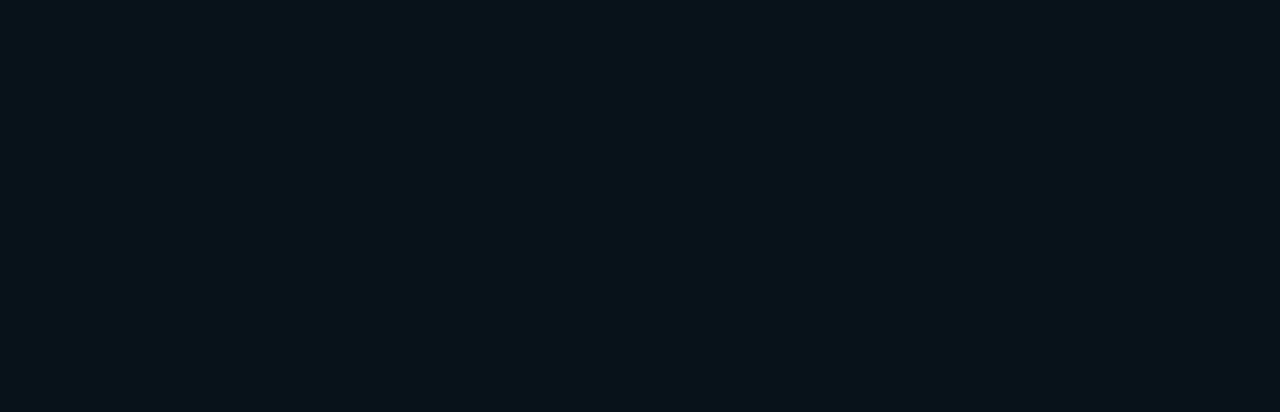
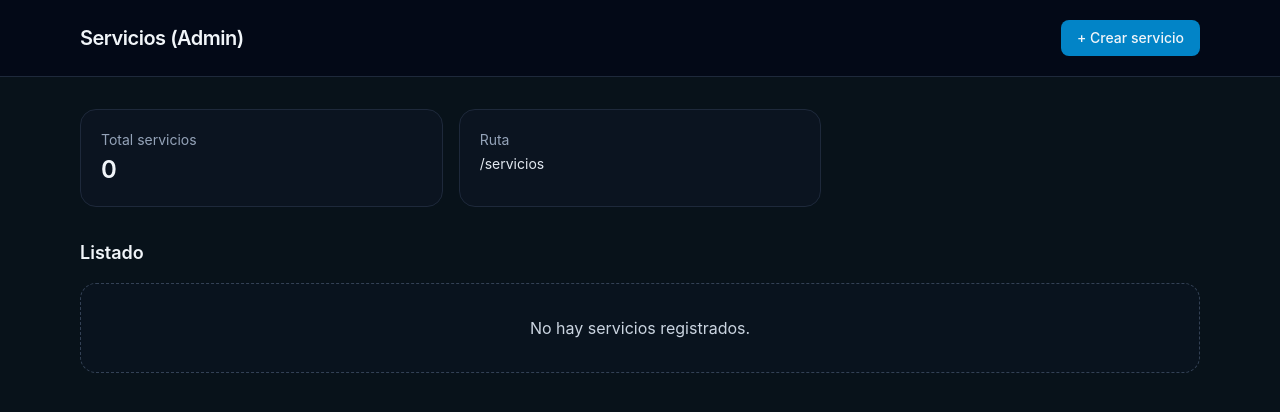
Before and after one commit to pipe2409/proyecto-desarrollo-web-angular, an Angular app: page /servicios/admin in a window 1280 px wide. Before the commit this address led to /. Shown: the top 412 px of the page. Built offline with nearby package versions, Linux system fonts and the light colour scheme.

Commit message:
Crear pagina de servicios de admin
Falta que consuma los datos de servicios.data

```diff
--- a/src/app/app-routing.module.ts
+++ b/src/app/app-routing.module.ts
@@ -3,10 +3,14 @@
 import { HomeComponent } from './features/landing/pages/home/home.component';
 import { TiposHabitacionAdminComponent } from './pages/tipos-habitacion-admin/tipos-habitacion-admin.component';
 import { TipoHabitacionFormComponent } from './pages/tipo-habitacion-form/tipo-habitacion-form.component';
+import { ServiciosAdminComponent } from './pages/servicios-admin/servicios-admin.component';
 
 const routes: Routes = [
   { path: '', component: HomeComponent },
   { path: 'tipos-habitacion', component: TiposHabitacionAdminComponent },
+  { path: 'tipos-habitacion/nuevo', component: TipoHabitacionFormComponent },
+  { path: 'tipos-habitacion/editar/:id', component: TipoHabitacionFormComponent },
+  { path: 'servicios/admin', component: ServiciosAdminComponent },
   { path: 'tipos-habitacion/nuevo', component: TipoHabitacionFormComponent },
   { path: 'tipos-habitacion/editar/:id', component: TipoHabitacionFormComponent }
 ];
--- a/src/app/modelo/servicio.ts
+++ b/src/app/modelo/servicio.ts
@@ -6,7 +6,4 @@
   description: string;
   image: string;
   features: string[];
-
-
-
 }
--- a/src/app/pages/servicios-admin/servicios-admin.component.html
+++ b/src/app/pages/servicios-admin/servicios-admin.component.html
@@ -1 +1,75 @@
-<p>servicios-admin works!</p>
+<header class="border-b border-slate-800 bg-slate-950/70 backdrop-blur text-slate-100">
+  <div class="mx-auto max-w-6xl px-4 py-5 flex items-center justify-between">
+    <h1 class="text-xl font-semibold tracking-tight">Servicios (Admin)</h1>
+    <button (click)="goToCreate()"
+      class="rounded-lg bg-sky-600 px-4 py-2 text-sm font-medium hover:bg-sky-500">
+      + Crear servicio
+    </button>
+  </div>
+</header>
+
+<main class="mx-auto max-w-6xl px-4 py-8 text-slate-100">
+
+  <section class="grid gap-4 sm:grid-cols-3">
+    <div class="rounded-2xl border border-slate-800 bg-slate-900/40 p-5">
+      <div class="text-sm text-slate-400">Total servicios</div>
+      <div class="mt-1 text-2xl font-semibold">{{ servicios.length }}</div>
+    </div>
+    <div class="rounded-2xl border border-slate-800 bg-slate-900/40 p-5">
+      <div class="text-sm text-slate-400">Ruta</div>
+      <div class="mt-1 text-sm text-slate-200">/servicios</div>
+    </div>
+  </section>
+
+  <section class="mt-8">
+    <h2 class="text-lg font-semibold">Listado</h2>
+
+    <div class="mt-4 grid gap-4 sm:grid-cols-2 lg:grid-cols-3">
+      <article
+        *ngFor="let servicio of servicios"
+        class="group rounded-2xl border border-slate-800 bg-slate-900/40 overflow-hidden hover:border-slate-700 transition">
+
+        <div class="aspect-[16/10] bg-slate-800 overflow-hidden">
+          <img [src]="servicio.image" alt="Imagen"
+            class="h-full w-full object-cover opacity-95 group-hover:scale-[1.02] transition"
+            (error)="servicio.image = 'https://images.pexels.com/photos/271624/pexels-photo-271624.jpeg'">
+        </div>
+
+        <div class="p-5">
+          <div class="flex items-start justify-between gap-3">
+            <div>
+              <div class="text-xs text-slate-400">ID {{ servicio.id }}</div>
+              <h3 class="mt-1 text-base font-semibold">{{ servicio.title }}</h3>
+              <p class="text-xs text-slate-400">{{ servicio.subtitle }}</p>
+            </div>
+            <span class="shrink-0 rounded-full border border-slate-700 bg-slate-950 px-3 py-1 text-xs text-slate-200">
+              {{ servicio.features.length }} features
+            </span>
+          </div>
+
+          <p class="mt-3 text-sm text-slate-300/90">{{ servicio.description }}</p>
+
+          <div class="mt-3 text-xs text-slate-400">
+            {{ servicio.features.join(' • ') }}
+          </div>
+
+          <div class="mt-5 flex justify-end gap-2">
+            <button (click)="goToEdit(servicio.id)"
+              class="rounded-lg border border-slate-800 px-3 py-2 text-xs hover:bg-slate-900">
+              Editar
+            </button>
+            <button (click)="deleteServicio(servicio.id)"
+              class="rounded-lg border border-slate-800 px-3 py-2 text-xs hover:bg-slate-900">
+              Eliminar
+            </button>
+          </div>
+        </div>
+      </article>
+
+      <div *ngIf="servicios.length === 0"
+        class="rounded-2xl border border-dashed border-slate-700 bg-slate-900/30 p-8 text-center text-slate-300 sm:col-span-2 lg:col-span-3">
+        No hay servicios registrados.
+      </div>
+    </div>
+  </section>
+</main>
--- a/src/app/pages/servicios-admin/servicios-admin.component.ts
+++ b/src/app/pages/servicios-admin/servicios-admin.component.ts
@@ -1,10 +1,31 @@
-import { Component } from '@angular/core';
+import { Component, OnInit } from '@angular/core';
+import { CommonModule } from '@angular/common';
+import { Router } from '@angular/router';
+import { Servicio } from '../../modelo/servicio';
 
 @Component({
   selector: 'app-servicios-admin',
   templateUrl: './servicios-admin.component.html',
-  styleUrls: ['./servicios-admin.component.scss']
 })
-export class ServiciosAdminComponent {
+export class ServiciosAdminComponent implements OnInit {
+  servicios: Servicio[] = [];
 
+  constructor(private router: Router) {}
+
+  ngOnInit() {
+    // Aquí luego conectas tu servicio HTTP
+    this.servicios = [ /* datos de prueba o llamada al backend */ ];
+  }
+
+  goToCreate() {
+    this.router.navigate(['/servicios/crear']);
+  }
+
+  goToEdit(id: number) {
+    this.router.navigate(['/servicios/editar', id]);
+  }
+
+  deleteServicio(id: number) {
+    this.servicios = this.servicios.filter(s => s.id !== id);
+  }
 }
--- a/src/app/pages/servicios-forms/servicios-forms.component.scss
+++ b/src/app/pages/servicios-forms/servicios-forms.component.scss
@@ -0,0 +1,5 @@
+:host {
+  display: block;
+  min-height: 100vh;
+  background: rgb(2 6 23);
+}
```
